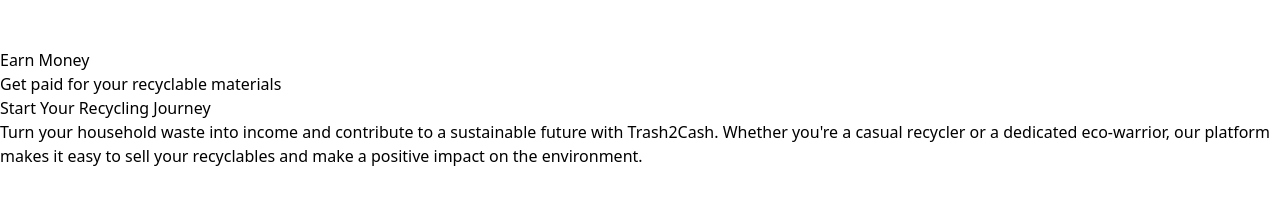
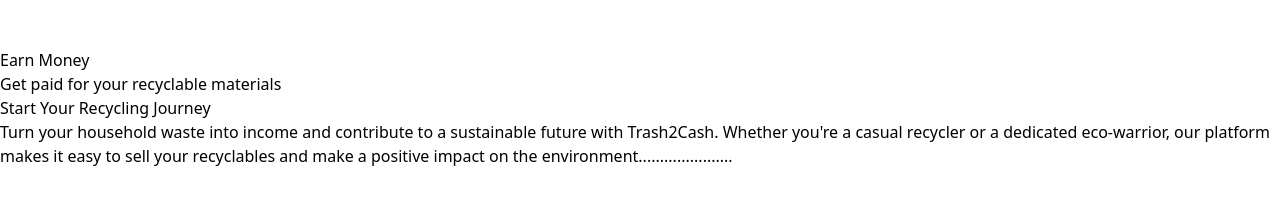
Before and after one commit to BIPULII/Trash2CashNew, a React (Vite) app in the folder frontend/: page / in a window 1280 px wide. Shown: the part 4080-4298 px from the top of the page. Built offline with nearby package versions, Linux system fonts and the light colour scheme.

Commit message:
update the frontend (just text update)

```diff
--- a/frontend/src/components/UserCategories.jsx
+++ b/frontend/src/components/UserCategories.jsx
@@ -7,7 +7,7 @@
             Start Your Recycling Journey
           </h2>
           <p className="text-xl text-gray-600 max-w-2xl mx-auto">
-            Turn your household waste into income and contribute to a sustainable future with Trash2Cash. Whether you're a casual recycler or a dedicated eco-warrior, our platform makes it easy to sell your recyclables and make a positive impact on the environment.
+            Turn your household waste into income and contribute to a sustainable future with Trash2Cash. Whether you're a casual recycler or a dedicated eco-warrior, our platform makes it easy to sell your recyclables and make a positive impact on the environment......................
           </p>
         </div>
 
```
